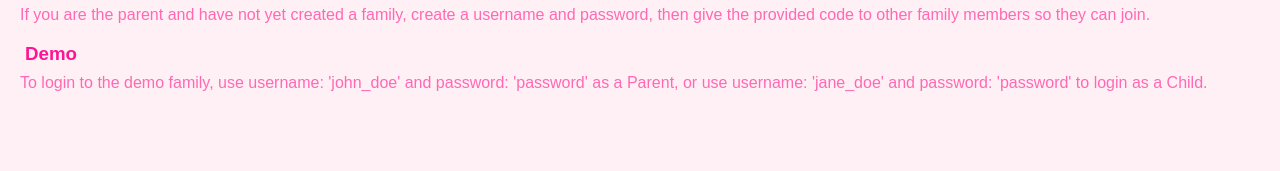
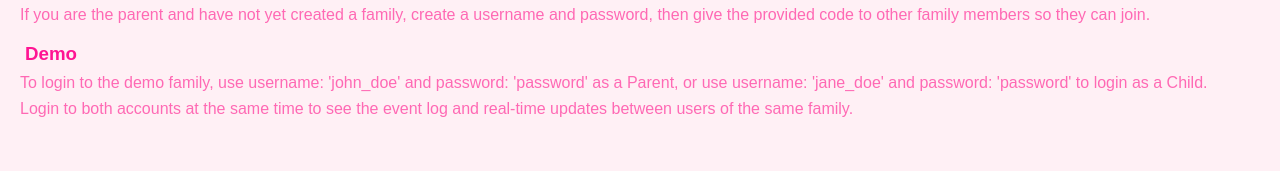
Before and after one commit to colbycade/family-task-manager, a React (Vite) app: page / in a window 1280 px wide. Shown: the part 562-733 px from the top of the page. Built offline with nearby package versions, Linux system fonts and the light colour scheme; no server answers.

Commit message:
add info for demoing websocket capabilities

```diff
--- a/src/login/login.jsx
+++ b/src/login/login.jsx
@@ -43,8 +43,10 @@ export default function Login() {
                 </p>
                 <h3>Demo</h3>
                 <p>
-                    To login to the demo family, use username: 'john_doe' and password: 'password' as a Parent, or use
-                    username: 'jane_doe' and password: 'password' to login as a Child.
+                    To login to the demo family, use username: 'john_doe' and password: 'password' as a Parent,
+                    or use username: 'jane_doe' and password: 'password' to login as a Child.
+                    <br />
+                    Login to both accounts at the same time to see the event log and real-time updates between users of the same family.
                 </p>
             </div>
         </main>
@@ -209,7 +211,6 @@ function CreateFamilyForm() {
             <input
                 type="text"
                 id="create-username"
-                name="username"
                 value={username}
                 onChange={(e) => setUsername(e.target.value)}
                 required
@@ -218,7 +219,6 @@ function CreateFamilyForm() {
             <input
                 type="password"
                 id="create-password"
-                name="password"
                 value={password}
                 onChange={(e) => setPassword(e.target.value)}
                 required
```
